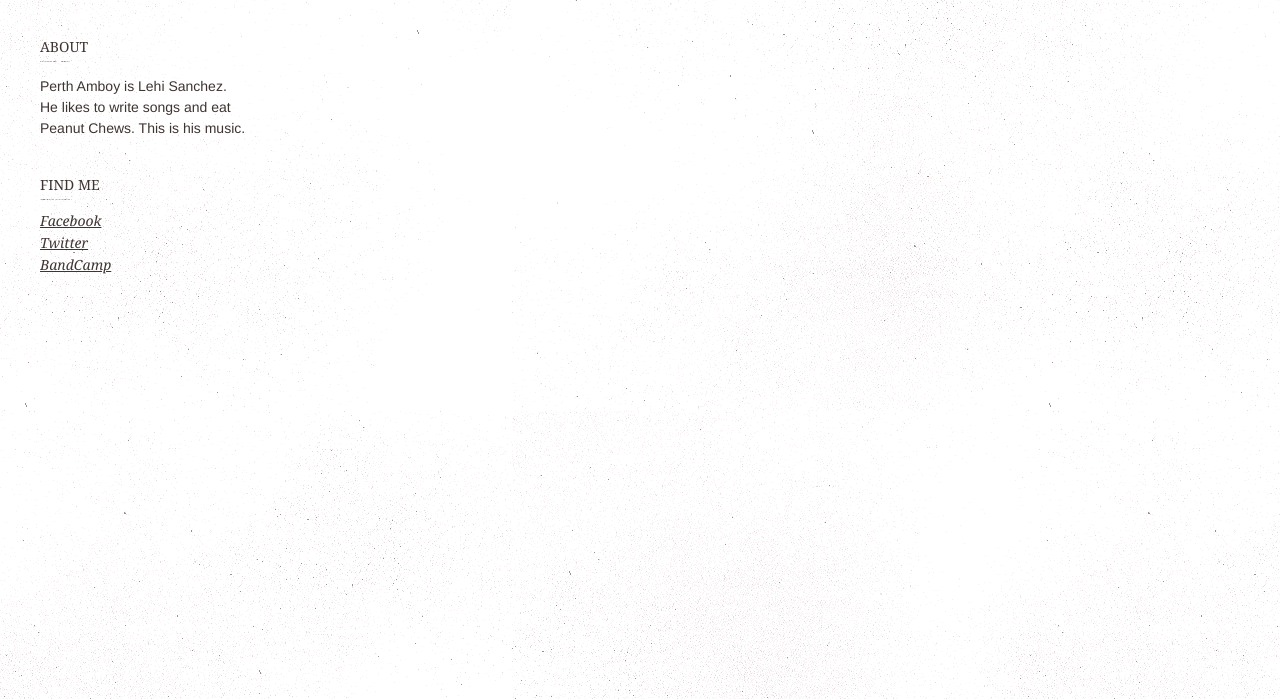
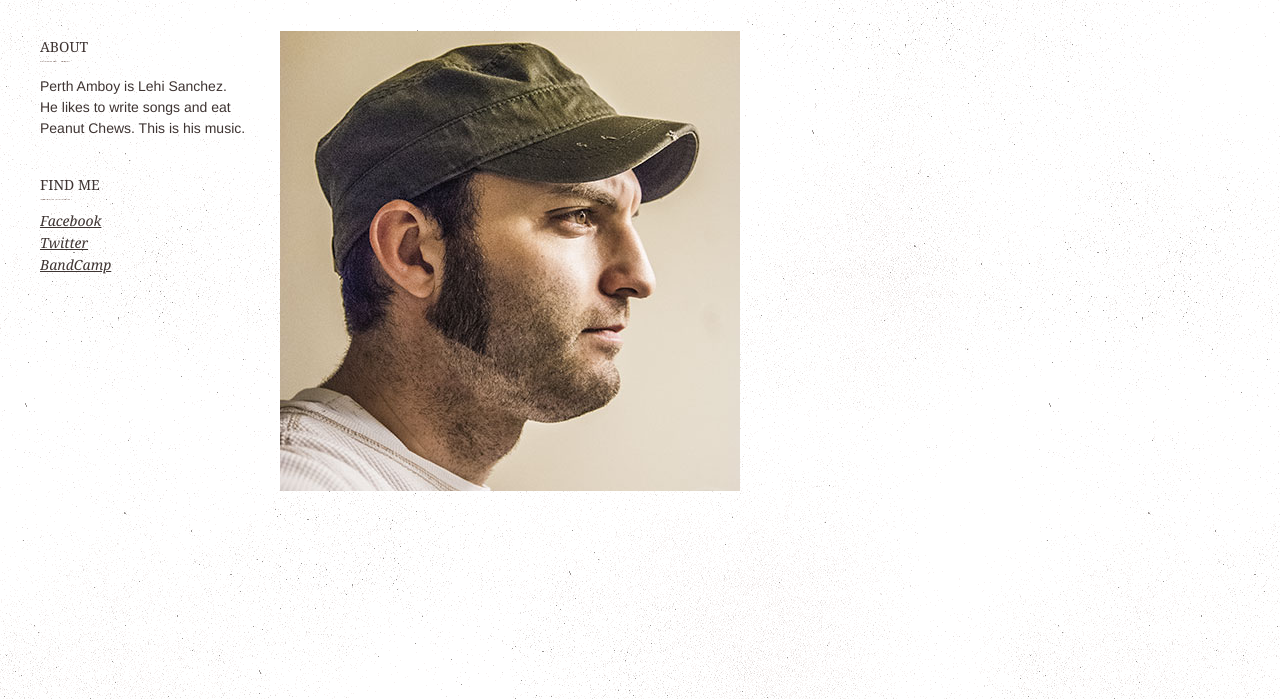
Before and after one commit to perthamboymusic/perthamboymusic.github.com, a plain HTML site: page index.html in a window 1280 px wide. Shown: the part 101-800 px from the top of the page. Drawn offline with Linux system fonts and the light colour scheme.

Commit message:
Updated home page with portrait.

```diff
--- a/index.html
+++ b/index.html
@@ -52,7 +52,7 @@
 
 			<div class="c">
 				<!-- START PAGE -->
-
+				<img src="/img/portrait.jpg" title="Perth Amboy">
 				<!-- END PAGE -->
 			</div>
 		</div>
```
Also changed, not shown: img/portrait.jpg (added).
